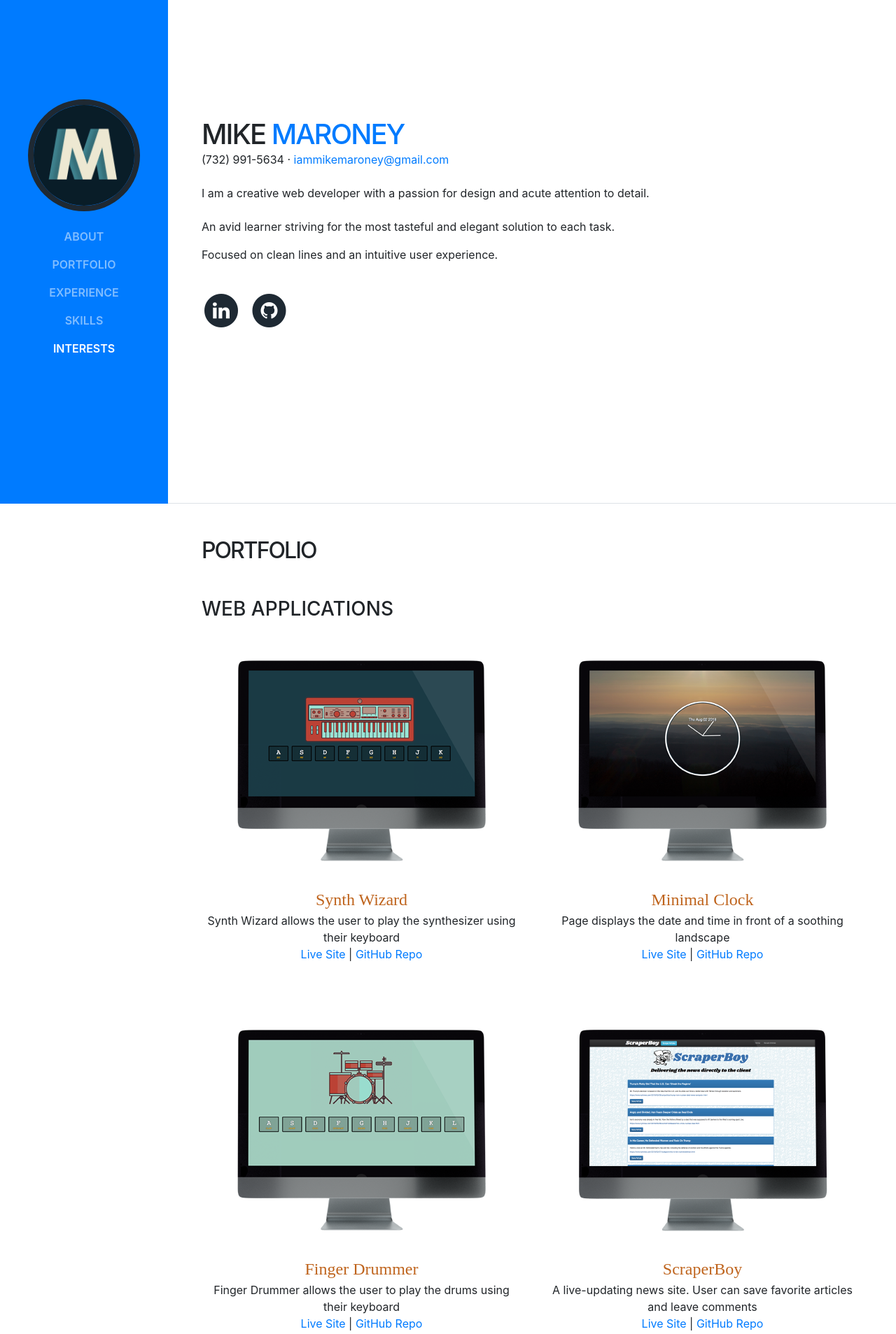
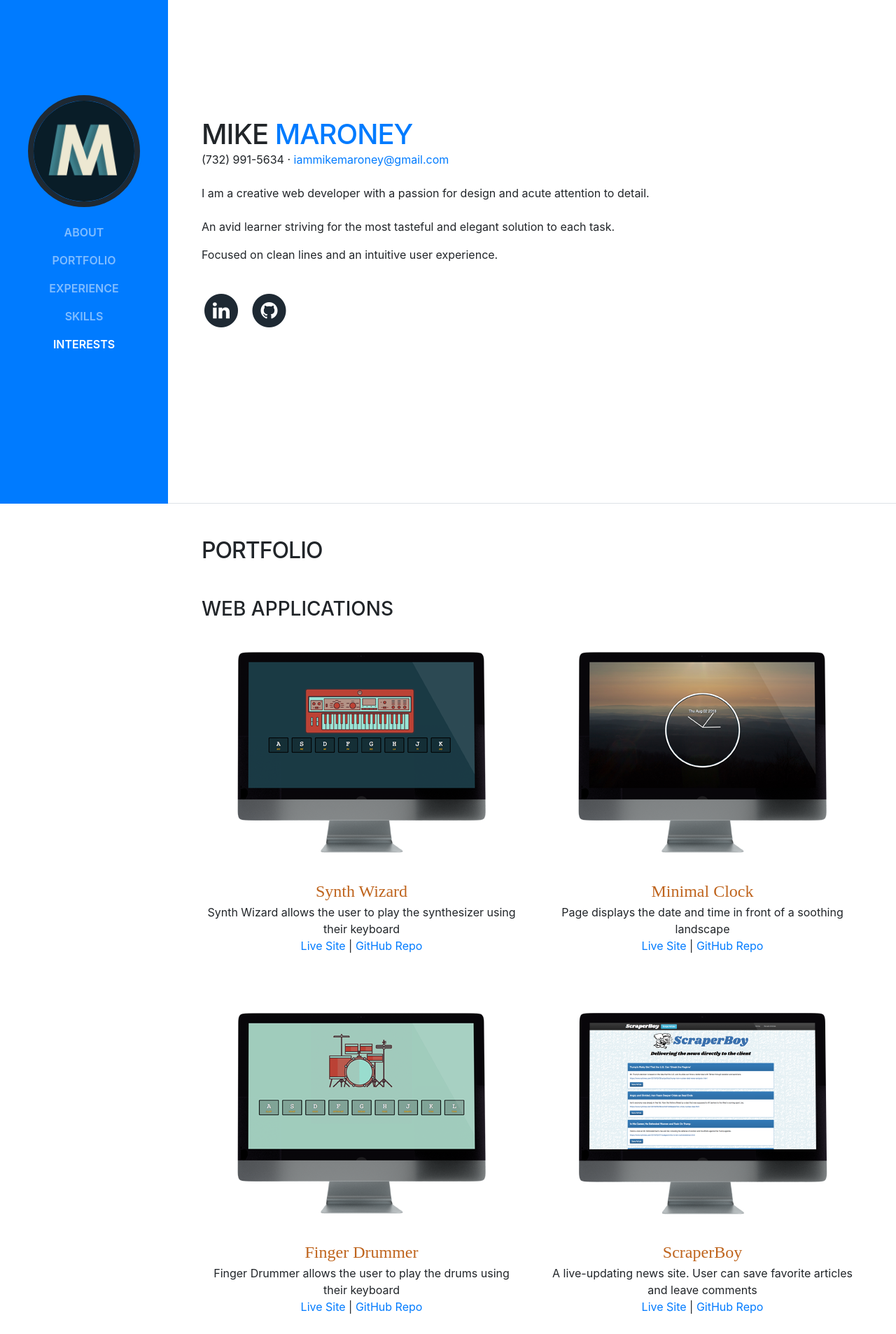
Before and after one commit to iammikemaroney/iammikemaroney.github.io, a website with bundled scripts: page index.html in a window 1280 px wide. Shown: the part 80-1987 px from the top of the page at 70% size. Built offline with nearby package versions, Linux system fonts and the light colour scheme; a web font is replaced by a local one.

```diff
--- a/css/resume.css
+++ b/css/resume.css
@@ -19,7 +19,7 @@
   font-size: 4rem;
   line-height: 8rem;
   color: #1e2933;
-  letter-spacing: -2px;
+  letter-spacing: -1px;
 }
 
 h2 {
@@ -29,7 +29,7 @@
   font-size: 3rem;
   line-height: 8rem;
   color: #40838F;
-  letter-spacing: -2px;
+  letter-spacing: -1px;
 }
 
 h3,
@@ -180,6 +180,10 @@
   opacity: .9;
 }
 
-img {
-  margin-top: 12px;
+#captive {
+  border: 1px solid white;
 }
+
+.row {
+  margin-bottom: 20px;
+}
--- a/index.html
+++ b/index.html
@@ -157,7 +157,8 @@
                   <div class="col-md-12">
                       <div class="row">
                         <a href="" class="col-sm-4" data-toggle="modal" data-target="#modal1">
-                          <img src="./img/cd4.png" class="img-fluid">
+                          <div id="captive"><img src="./img/cd4.png" class="img-fluid">
+                          </div>
                         </a>
                         <a href="" class="col-sm-4" data-toggle="modal" data-target="#modal2">
                           <img src="./img/cd6.png" class="img-fluid">
```
